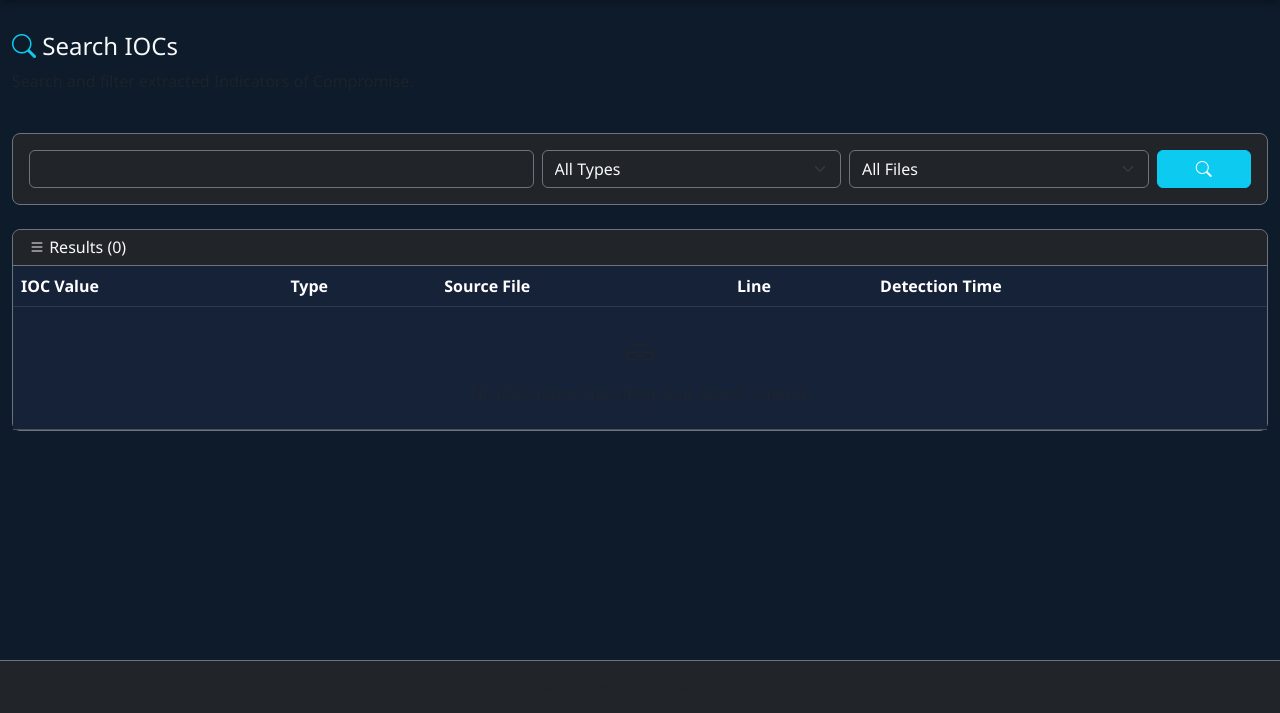
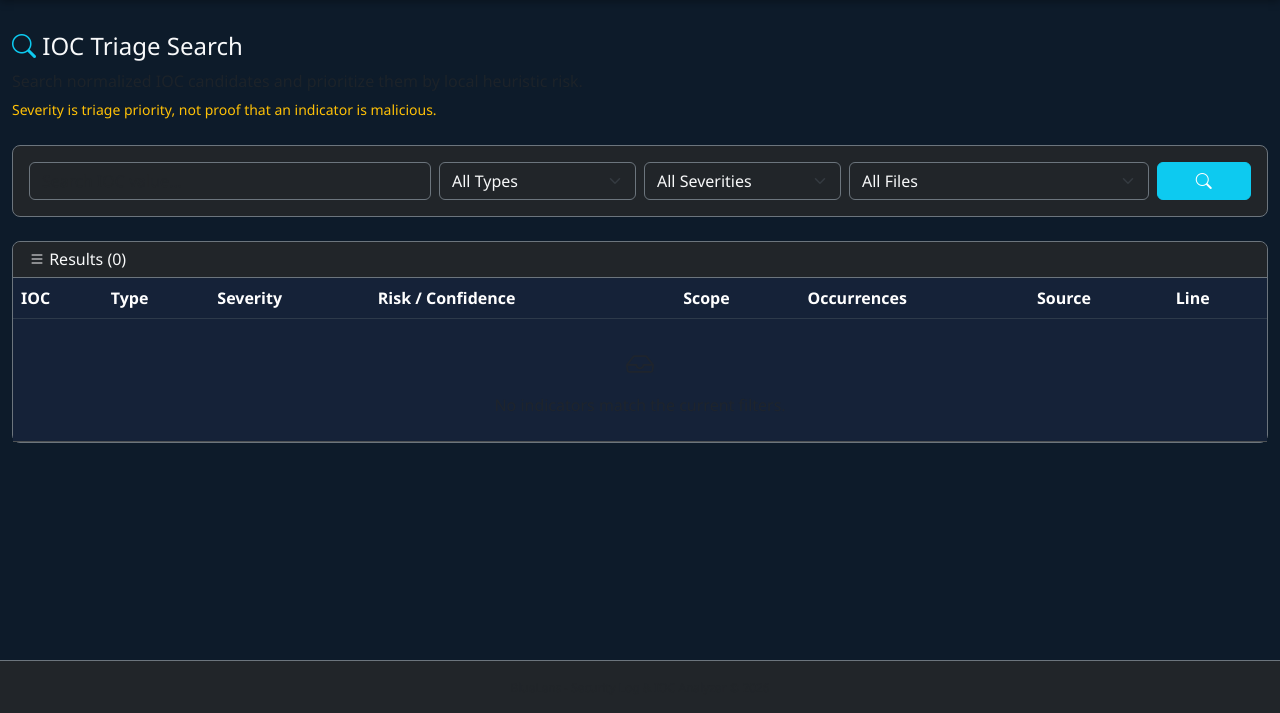
Before and after one commit to BAPP18/Security-Log-IOC-Analyzer, a Flask app: page /search in a window 1280 px wide. Shown: the part 87-800 px from the top of the page. Run offline with Flask 3, Linux system fonts and the light colour scheme; a user stored in the database is signed in; data that the repository does not hold is empty; some libraries are stand-ins or nearby versions.

Commit message:
Upgrade SOC triage UI: search.html

```diff
--- a/templates/search.html
+++ b/templates/search.html
@@ -2,10 +2,9 @@
 {% block content %}
 <div class="row mb-4">
     <div class="col">
-        <h4 class="text-light">
-            <i class="bi bi-search text-info"></i> Search IOCs
-        </h4>
-        <p class="text-muted">Search and filter extracted Indicators of Compromise.</p>
+        <h4 class="text-light"><i class="bi bi-search text-info"></i> IOC Triage Search</h4>
+        <p class="text-muted mb-1">Search normalized IOC candidates and prioritize them by local heuristic risk.</p>
+        <small class="text-warning">Severity is triage priority, not proof that an indicator is malicious.</small>
     </div>
 </div>
 
@@ -13,14 +12,22 @@
     <div class="card-body">
         <form method="GET" action="{{ url_for('ioc.search') }}">
             <div class="row g-2">
-                <div class="col-md-5">
+                <div class="col-md-4">
                     <input type="text" name="q" class="form-control bg-dark text-light border-secondary" placeholder="Search IOC value..." value="{{ query }}">
                 </div>
-                <div class="col-md-3">
+                <div class="col-md-2">
                     <select name="type" class="form-select bg-dark text-light border-secondary">
                         <option value="">All Types</option>
                         {% for t in ioc_types %}
                         <option value="{{ t }}" {{ 'selected' if selected_type == t }}>{{ t }}</option>
+                        {% endfor %}
+                    </select>
+                </div>
+                <div class="col-md-2">
+                    <select name="severity" class="form-select bg-dark text-light border-secondary">
+                        <option value="">All Severities</option>
+                        {% for s in severities %}
+                        <option value="{{ s }}" {{ 'selected' if selected_severity == s }}>{{ s }}</option>
                         {% endfor %}
                     </select>
                 </div>
@@ -41,19 +48,22 @@
 </div>
 
 <div class="card bg-dark border-secondary">
-    <div class="card-header bg-dark border-secondary d-flex justify-content-between align-items-center">
+    <div class="card-header bg-dark border-secondary">
         <h6 class="text-light mb-0"><i class="bi bi-list"></i> Results ({{ pagination.total }})</h6>
     </div>
     <div class="card-body p-0">
         <div class="table-responsive">
-            <table class="table table-dark table-hover mb-0">
+            <table class="table table-dark table-hover mb-0 align-middle">
                 <thead>
                     <tr>
-                        <th>IOC Value</th>
+                        <th>IOC</th>
                         <th>Type</th>
-                        <th>Source File</th>
+                        <th>Severity</th>
+                        <th>Risk / Confidence</th>
+                        <th>Scope</th>
+                        <th>Occurrences</th>
+                        <th>Source</th>
                         <th>Line</th>
-                        <th>Detection Time</th>
                     </tr>
                 </thead>
                 <tbody>
@@ -61,23 +71,26 @@
                     <tr>
                         <td>
                             <a href="{{ url_for('ioc.detail', ioc_id=ioc.id) }}" class="text-info text-decoration-none">
-                                {{ ioc.value[:100] }}{{ '...' if ioc.value|length > 100 else '' }}
+                                {{ ioc.value[:90] }}{{ '...' if ioc.value|length > 90 else '' }}
                             </a>
                         </td>
+                        <td><span class="badge bg-secondary">{{ ioc.ioc_type }}</span></td>
                         <td>
-                            <span class="badge bg-{{ 'warning text-dark' if ioc.ioc_type == 'IPv4' else 'primary' if ioc.ioc_type == 'Domain' else 'danger' if ioc.ioc_type == 'URL' else 'success' if ioc.ioc_type == 'Email' else 'secondary' }}">
-                                {{ ioc.ioc_type }}
+                            <span class="badge bg-{{ 'danger' if ioc.severity in ('Critical','High') else 'warning text-dark' if ioc.severity == 'Medium' else 'primary' if ioc.severity == 'Low' else 'secondary' }}">
+                                {{ ioc.severity }}
                             </span>
                         </td>
+                        <td><span class="text-light">{{ ioc.risk_score }}</span> / <span class="text-muted">{{ ioc.confidence_score }}%</span></td>
+                        <td class="text-muted">{{ ioc.scope }}</td>
+                        <td>{{ ioc.occurrence_count }}</td>
                         <td class="text-muted small">{{ ioc.source_file }}</td>
                         <td class="text-muted">{{ ioc.line_number }}</td>
-                        <td class="small">{{ ioc.detection_time.strftime('%Y-%m-%d %H:%M') if ioc.detection_time else '-' }}</td>
                     </tr>
                     {% else %}
                     <tr>
-                        <td colspan="5" class="text-center text-muted py-4">
+                        <td colspan="8" class="text-center text-muted py-4">
                             <i class="bi bi-inbox fs-3 d-block mb-2"></i>
-                            No IOCs found matching your search criteria.
+                            No indicators match the current filters.
                         </td>
                     </tr>
                     {% endfor %}
@@ -91,13 +104,13 @@
             <ul class="pagination pagination-sm mb-0 justify-content-center">
                 {% if pagination.has_prev %}
                 <li class="page-item">
-                    <a class="page-link bg-dark text-info border-secondary" href="{{ url_for('ioc.search', q=query, type=selected_type, file=selected_file, page=pagination.prev_num) }}">Previous</a>
+                    <a class="page-link bg-dark text-info border-secondary" href="{{ url_for('ioc.search', q=query, type=selected_type, severity=selected_severity, file=selected_file, page=pagination.prev_num) }}">Previous</a>
                 </li>
                 {% endif %}
                 {% for p in pagination.iter_pages(left_edge=1, right_edge=1, left_current=2, right_current=2) %}
                     {% if p %}
                     <li class="page-item {{ 'active' if p == pagination.page }}">
-                        <a class="page-link bg-dark text-info border-secondary {{ 'bg-info text-dark' if p == pagination.page }}" href="{{ url_for('ioc.search', q=query, type=selected_type, file=selected_file, page=p) }}">{{ p }}</a>
+                        <a class="page-link bg-dark text-info border-secondary {{ 'bg-info text-dark' if p == pagination.page }}" href="{{ url_for('ioc.search', q=query, type=selected_type, severity=selected_severity, file=selected_file, page=p) }}">{{ p }}</a>
                     </li>
                     {% else %}
                     <li class="page-item disabled"><span class="page-link bg-dark text-muted border-secondary">...</span></li>
@@ -105,7 +118,7 @@
                 {% endfor %}
                 {% if pagination.has_next %}
                 <li class="page-item">
-                    <a class="page-link bg-dark text-info border-secondary" href="{{ url_for('ioc.search', q=query, type=selected_type, file=selected_file, page=pagination.next_num) }}">Next</a>
+                    <a class="page-link bg-dark text-info border-secondary" href="{{ url_for('ioc.search', q=query, type=selected_type, severity=selected_severity, file=selected_file, page=pagination.next_num) }}">Next</a>
                 </li>
                 {% endif %}
             </ul>
```
